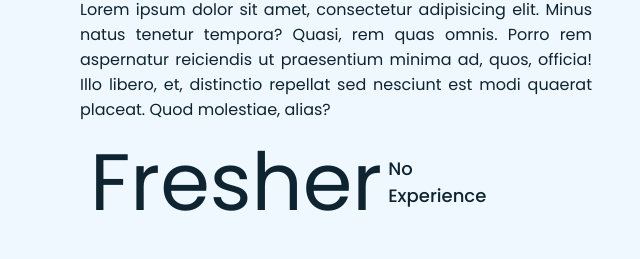
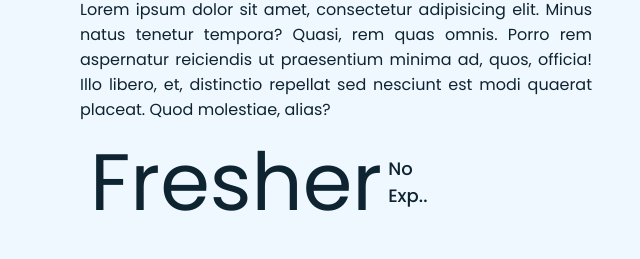
Before and after one commit to Nitin9784/my-portfolio, a plain HTML site: page index.html in a window 1280 px wide. Shown: the part 1708-1967 px from the top of the page, 48-688 px from the left. Drawn offline with Linux system fonts and the light colour scheme.

Commit message:
Update index.html

```diff
--- a/index.html
+++ b/index.html
@@ -89,7 +89,7 @@
               <div class="num">Fresher</div>
               <div class="exp">
                 No <br />
-                Experience
+                Exp..
               </div>
             </div>
           </div>
```
